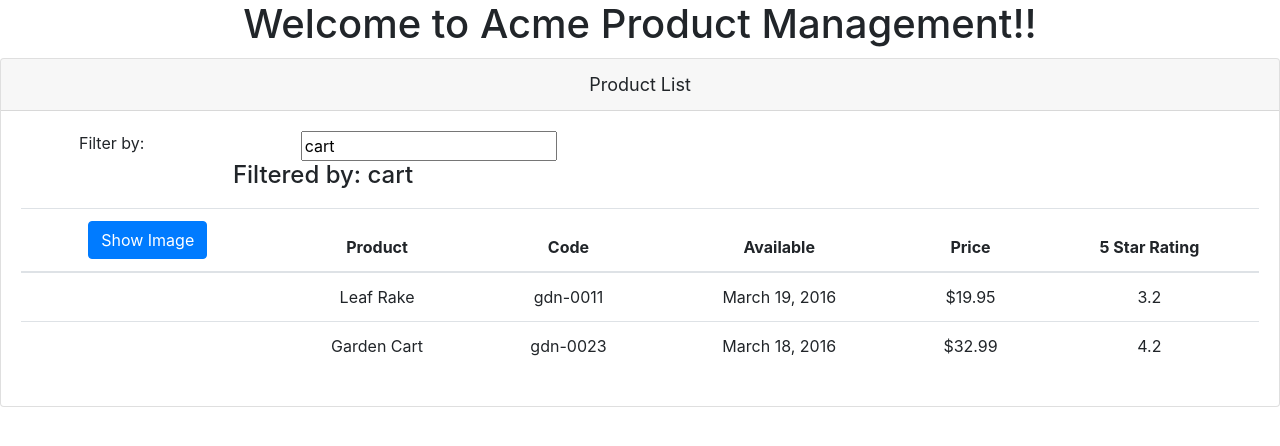
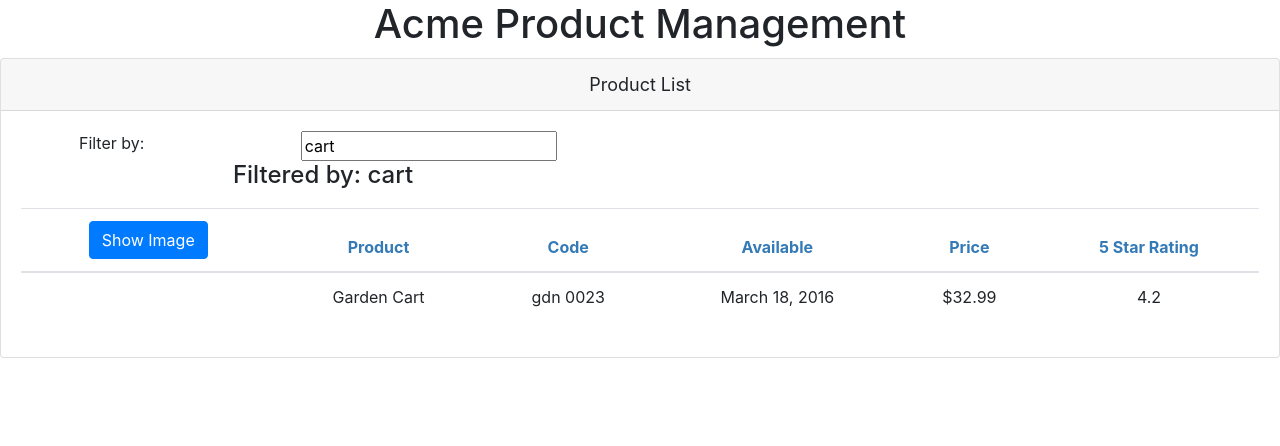
Before and after one commit to jmphelps/APM, an Angular app: page / in a window 1280 px wide. Shown: the top 446 px of the page. Built offline with nearby package versions, Linux system fonts and the light colour scheme.

Commit message:
Defined product interface, custom pipe, and filtering of product list

```diff
--- a/src/app/app.component.html
+++ b/src/app/app.component.html
@@ -1,7 +1,7 @@
 <!--The whole content below can be removed with the new code.-->
 <div style="text-align:center">
   <h1>
-    Welcome to {{pageTitle}}!!
+    {{ pageTitle }}
   </h1>
   <pm-products></pm-products>
 </div>
--- a/src/app/app.module.ts
+++ b/src/app/app.module.ts
@@ -4,11 +4,13 @@
 
 import { AppComponent } from './app.component';
 import { ProductListComponent } from './products/product-list.component';
+import { ConvertToSpacesPipe } from './shared/convert-to-spaces.pipe';
 
 @NgModule({
   declarations: [
     AppComponent,
-    ProductListComponent
+    ProductListComponent,
+    ConvertToSpacesPipe,
   ],
   imports: [
     BrowserModule,
--- a/src/app/products/product-list.component.css
+++ b/src/app/products/product-list.component.css
@@ -0,0 +1,3 @@
+thead {
+    color: #337AB7;
+}
--- a/src/app/products/product-list.component.html
+++ b/src/app/products/product-list.component.html
@@ -31,7 +31,7 @@
           </tr>
         </thead>
         <tbody>
-            <tr *ngFor='let product of products'>
+            <tr *ngFor='let product of filteredProducts'>
               <td><img *ngIf='showImage'
                       [src]='product.imageUrl'
                       [title]='product.productName'
@@ -39,7 +39,7 @@
                       [style.margin.px]='imageMargin'
                       ></td>
               <td>{{ product.productName }}</td>
-              <td>{{ product.productCode | lowercase}}</td>
+              <td>{{ product.productCode | lowercase | convertToSpaces: '-'}}</td>
               <td>{{ product.releaseDate }}</td>
               <td>{{ product.price | currency:'USD':'symbol':'1.2-2'}}</td>
               <td>{{ product.starRating }}</td>
--- a/src/app/products/product-list.component.ts
+++ b/src/app/products/product-list.component.ts
@@ -1,4 +1,5 @@
 import { Component, OnInit } from '@angular/core';
+import { IProduct } from './product';
 
 @Component({
   selector: 'pm-products',
@@ -10,8 +11,18 @@
   imageWidth = 50;
   imageMargin = 2;
   showImage = false;
-  listFilter = 'cart';
-  products: any[] = [
+
+  _listFilter: string;
+  get listFilter(): string {
+    return this._listFilter;
+  }
+  set listFilter(value: string) {
+    this._listFilter = value;
+    this.filteredProducts = this.listFilter ? this.performFilter(this.listFilter) : this.products;
+  }
+
+  filteredProducts: IProduct[];
+  products: IProduct[] = [
     {
       'productId': 1,
       'productName': 'Leaf Rake',
@@ -33,13 +44,23 @@
       'imageUrl': 'https://openclipart.org/image/300px/svg_to_png/58471/garden_cart.png'
     }];
 
+    constructor() {
+      this.filteredProducts = this.products;
+      this.listFilter = 'cart';
+    }
+
+    performFilter(filterBy: string): IProduct[] {
+      filterBy = filterBy.toLocaleLowerCase();
+      return this.products.filter((product: IProduct) =>
+        product.productName.toLocaleLowerCase().indexOf(filterBy) !== -1);
+    }
+
     toggleImage(): void {
       this.showImage = !this.showImage;
     }
 
-  constructor() { }
-
-  ngOnInit() {
+  ngOnInit(): void {
+    console.log('In OnInit');
   }
 
 }
--- /dev/null
+++ b/src/app/products/product.ts
@@ -0,0 +1,10 @@
+export interface IProduct {
+    productId: number;
+    productName: string;
+    productCode: string;
+    releaseDate: string;
+    description: string;
+    price: number;
+    starRating: number;
+    imageUrl: string;
+}
--- /dev/null
+++ b/src/app/shared/convert-to-spaces.pipe.ts
@@ -0,0 +1,12 @@
+import { Pipe, PipeTransform } from '@angular/core';
+
+@Pipe({
+  name: 'convertToSpaces'
+})
+export class ConvertToSpacesPipe implements PipeTransform {
+
+  transform(value: string, character: string): string {
+    return value.replace(character, ' ');
+  }
+
+}
```
Also changed, not shown: 2 other files (tests, documents, lock files or other folders).
